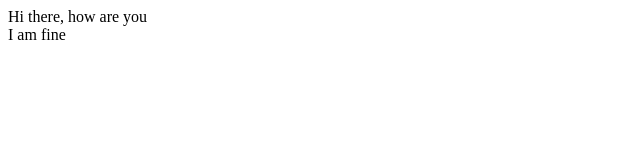
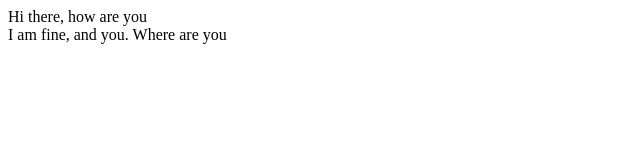
Before and after one commit to waleander/Majortunez, a React app: page / in a window 1280 px wide. Shown: the top 160 px of the page, without its empty margins (0-640 px from the left). Built offline with nearby package versions, Linux system fonts and the light colour scheme.

Commit message:
provide a plain app.jsx as prelim

```diff
--- a/src/components/App.jsx
+++ b/src/components/App.jsx
@@ -6,7 +6,7 @@ class App extends React.Component {
     this.state = {
       messages: [
         'Hi there, how are you',
-        'I am fine '
+        'I am fine, and you. Where are you'
       ]
     };
   }
```
